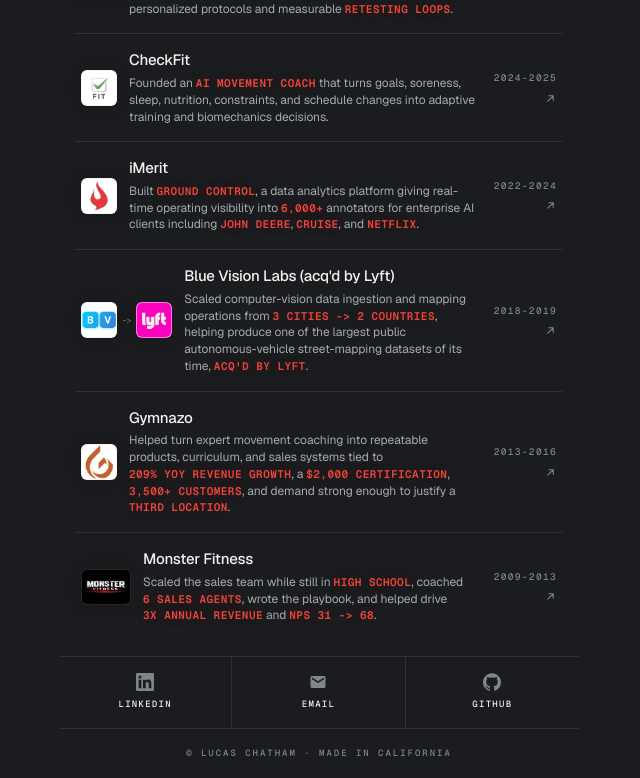
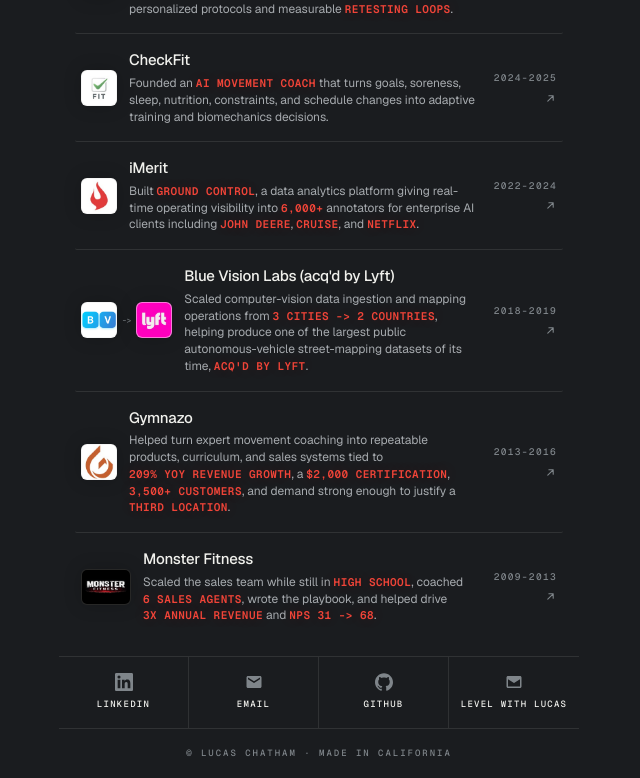
Before and after one commit to lucaschatham/lucaschatham, a Next.js app: page / in a window 1280 px wide. Shown: the part 1441-2219 px from the top of the page, without its empty margins (321-961 px from the left). Built offline with nearby package versions, Linux system fonts and the light colour scheme.

Commit message:
feat: add Level With Lucas footer link

```diff
--- a/app/global.css
+++ b/app/global.css
@@ -659,7 +659,7 @@
 
 .com {
   display: grid;
-  grid-template-columns: repeat(3, 1fr);
+  grid-template-columns: repeat(4, 1fr);
   border-bottom: 1px solid var(--line);
 }
 
--- a/components/manifest.tsx
+++ b/components/manifest.tsx
@@ -475,21 +475,20 @@
         </span>
         GitHub
       </a>
-      {/* X hidden for now — uncomment to restore.
-      <a href="https://x.com/lukeoutthebox" rel="me noopener" aria-label="X (formerly Twitter)"><span class="ic"><svg viewBox="0 0 24 24" aria-hidden="true"><path d="M18.244 2.25h3.308l-7.227 8.26 8.502 11.24H16.17l-5.214-6.817L4.99 21.75H1.68l7.73-8.835L1.254 2.25H8.08l4.713 6.231zm-1.161 17.52h1.833L7.084 4.126H5.117z"/></svg></span>X</a>
-      */}
-      {/* Newsletter and Podcast are hidden until real destinations exist.
-      <span
-        className="social-disabled"
-        role="link"
-        aria-disabled="true"
-        aria-label="Newsletter"
+      <a
+        href="https://levelwithlucas.lucaschatham.com"
+        rel="me noopener"
+        aria-label="Level With Lucas newsletter"
       >
         <span className="ic">
           <NewsletterIcon />
         </span>
-        Newsletter
-      </span>
+        Level With Lucas
+      </a>
+      {/* X hidden for now — uncomment to restore.
+      <a href="https://x.com/lukeoutthebox" rel="me noopener" aria-label="X (formerly Twitter)"><span class="ic"><svg viewBox="0 0 24 24" aria-hidden="true"><path d="M18.244 2.25h3.308l-7.227 8.26 8.502 11.24H16.17l-5.214-6.817L4.99 21.75H1.68l7.73-8.835L1.254 2.25H8.08l4.713 6.231zm-1.161 17.52h1.833L7.084 4.126H5.117z"/></svg></span>X</a>
+      */}
+      {/* Podcast is hidden until a real destination exists.
       <span
         className="social-disabled"
         role="link"
@@ -572,8 +571,6 @@
   );
 }
 
-// Hidden until newsletter links return.
-// eslint-disable-next-line @typescript-eslint/no-unused-vars
 function NewsletterIcon() {
   return (
     <svg viewBox="0 0 24 24" aria-hidden="true">
```
Also changed, not shown: 1 other file (tests, documents, lock files or other folders).
